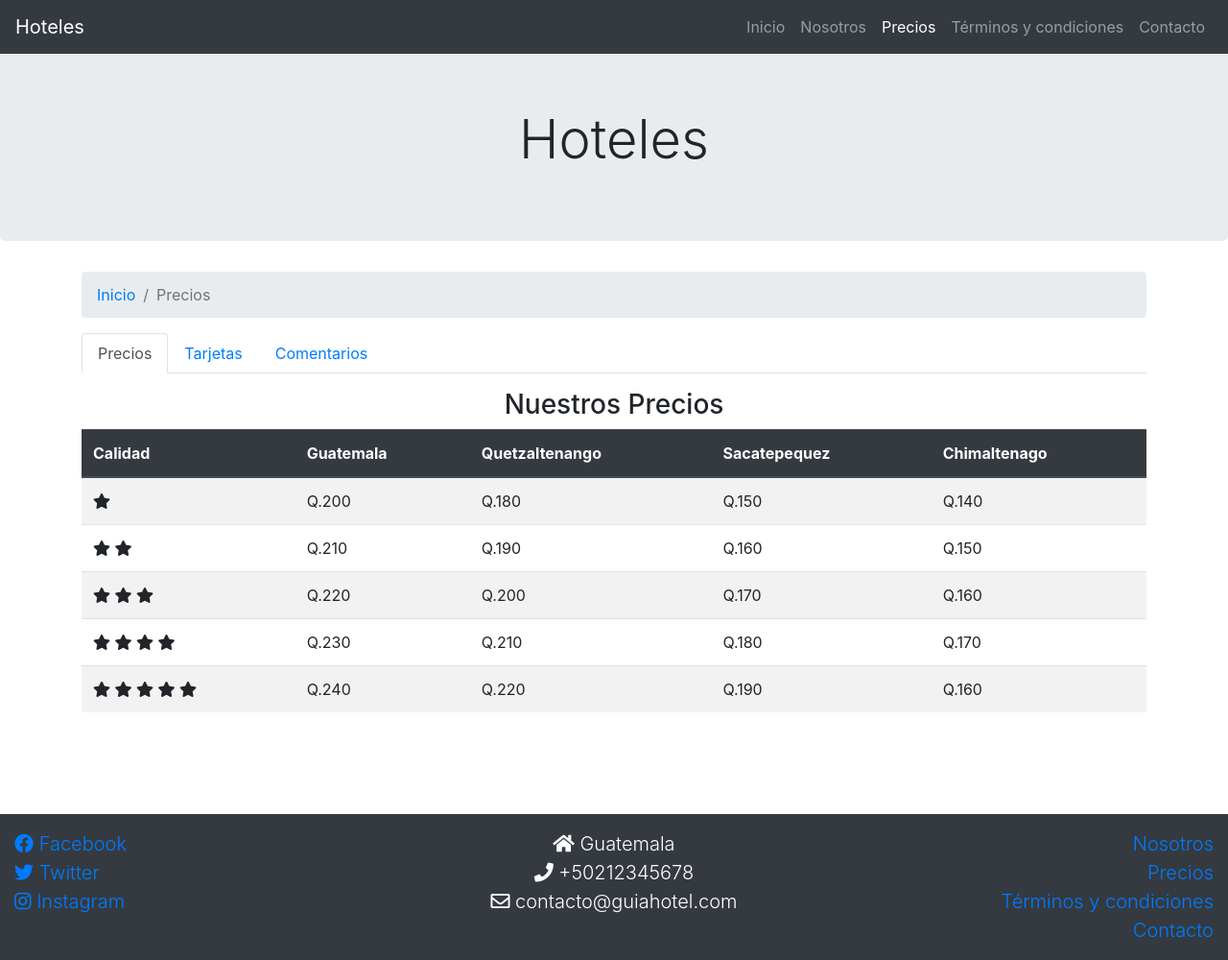
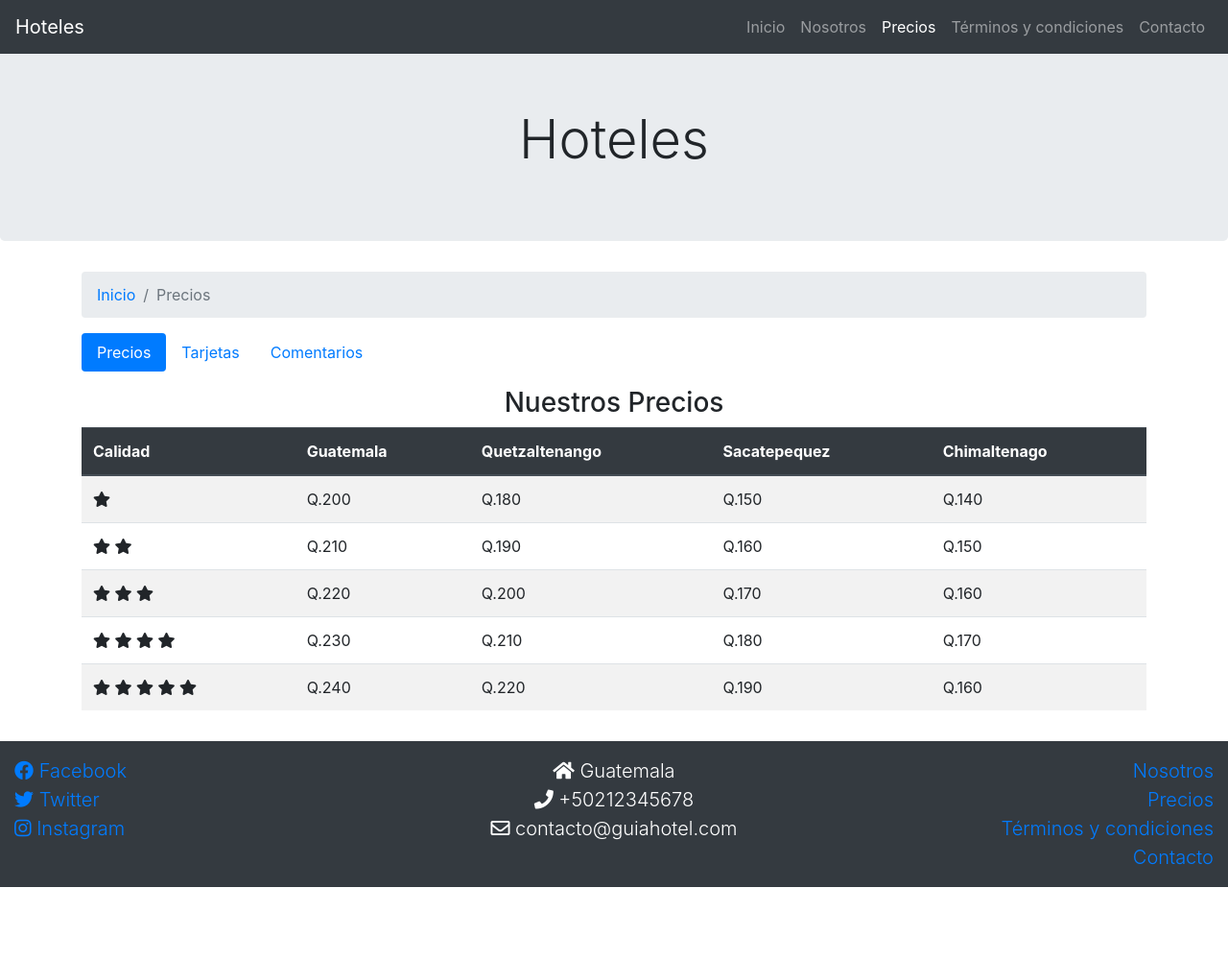
Before and after one commit to bcoroyg/web-hoteles, a website: page precios.html in a window 1280 px wide. Shown: the whole page at 96% size. After the commit the page ends 924 px from the top, so only its background shows below. Drawn offline with nearby package versions, Linux system fonts and the light colour scheme.

Commit message:
Aplicando pills

```diff
--- a/precios.html
+++ b/precios.html
@@ -66,6 +66,7 @@
 
       <!-- FIN JUMBOTRON -->
       <div class="container h-100">
+
         <nav aria-label="breadcrumb">
           <ol class="breadcrumb">
             <li class="breadcrumb-item" aria-current="page">
@@ -74,23 +75,24 @@
             <li class="breadcrumb-item active" aria-current="page">Precios</li>
           </ol>
         </nav>
+
         <div class="row">
           <div class="col">
-            <ul class="nav nav-tabs" id="myTab" role="tablist">
+            <ul class="nav nav-pills" id="myTab" role="tablist">
               <li class="nav-item" role="presentation">
-                <a class="nav-link active" id="precios-tab" data-toggle="tab" href="#precios" role="tab" aria-controls="precios" aria-selected="true">Precios</a>
+                <a class="nav-link active" id="precios-pill" data-toggle="pill" href="#precios" role="pill" aria-controls="precios" aria-selected="true">Precios</a>
               </li>
               <li class="nav-item" role="presentation">
-                <a class="nav-link" id="tarjetas-tab" data-toggle="tab" href="#tarjetas" role="tab" aria-controls="tarjetas" aria-selected="false">Tarjetas</a>
+                <a class="nav-link" id="tarjetas-pill" data-toggle="pill" href="#tarjetas" role="pill" aria-controls="tarjetas" aria-selected="false">Tarjetas</a>
               </li>
               <li class="nav-item" role="presentation">
-                <a class="nav-link" id="comentarios-tab" data-toggle="tab" href="#comentarios" role="tab" aria-controls="comentarios" aria-selected="false">Comentarios</a>
+                <a class="nav-link" id="comentarios-pill" data-toggle="pill" href="#comentarios" role="pill" aria-controls="comentarios" aria-selected="false">Comentarios</a>
               </li>
             </ul>
 
             <div class="tab-content" id="myTabContent">
 
-              <div class="tab-pane fade show active" id="precios" role="tabpanel" aria-labelledby="precios-tab">
+              <div class="tab-pane fade show active" id="precios" role="tabpanel" aria-labelledby="precios-pill">
                 <h3 class="mt-3 text-center">Nuestros Precios</h3>
                 <div class="table-responsive">
                   <table class=" table table-striped">
@@ -162,7 +164,7 @@
                 </div>
               </div>
 
-              <div class="tab-pane fade" id="tarjetas" role="tabpanel" aria-labelledby="tarjetas-tab">
+              <div class="tab-pane fade" id="tarjetas" role="tabpanel" aria-labelledby="tarjetas-pill">
                 <h3 class="mt-3 text-center">Tarjetas</h3>
                 <div class="d-flex justify-content-center">
                   <div class="card" style="width: 18rem">
@@ -177,7 +179,7 @@
                 </div>
               </div>
 
-              <div class="tab-pane fade" id="comentarios" role="tabpanel" aria-labelledby="comentarios-tab">
+              <div class="tab-pane fade" id="comentarios" role="tabpanel" aria-labelledby="comentarios-pill">
                 <h3 class="mt-3 text-center">Comentarios</h3>
                 <div class="card-columns">
 
@@ -209,15 +211,15 @@
                   </div>
                 </div>
               </div>
+
             </div>
           </div>
+        </div>
 
-          </div>
-        </div>
       </div>
 
       <!-- FOOTER -->
-      <footer class="mt-5 py-3 bg-dark text-white lead">
+      <footer class="mt-3 py-3 bg-dark text-white lead">
         <div class="d-flex flex-wrap">
           <div
             class="d-flex flex-column col-12 col-md-4 text-center text-md-left"
```
Also changed, not shown: about.html (+1 -1 lines), contacto.html (+1 -1 lines), index.html (+3 -1 lines).
